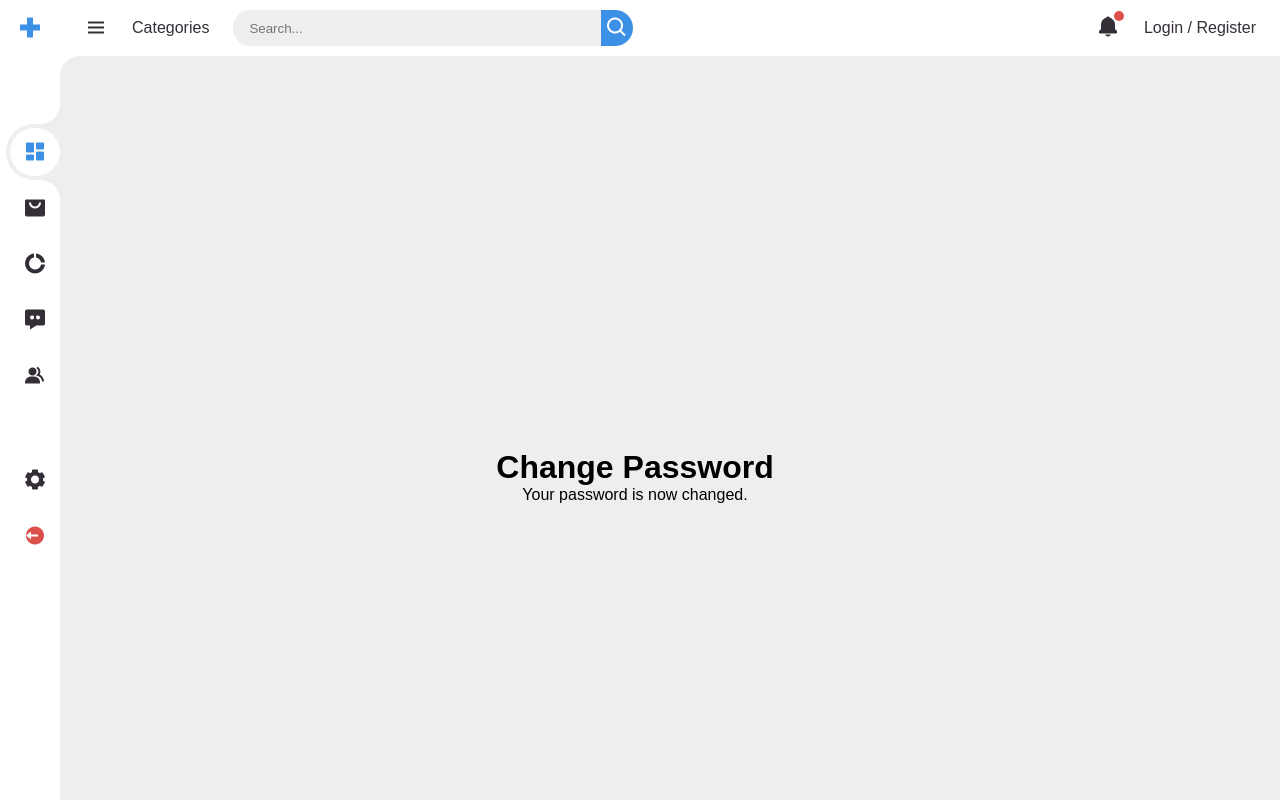
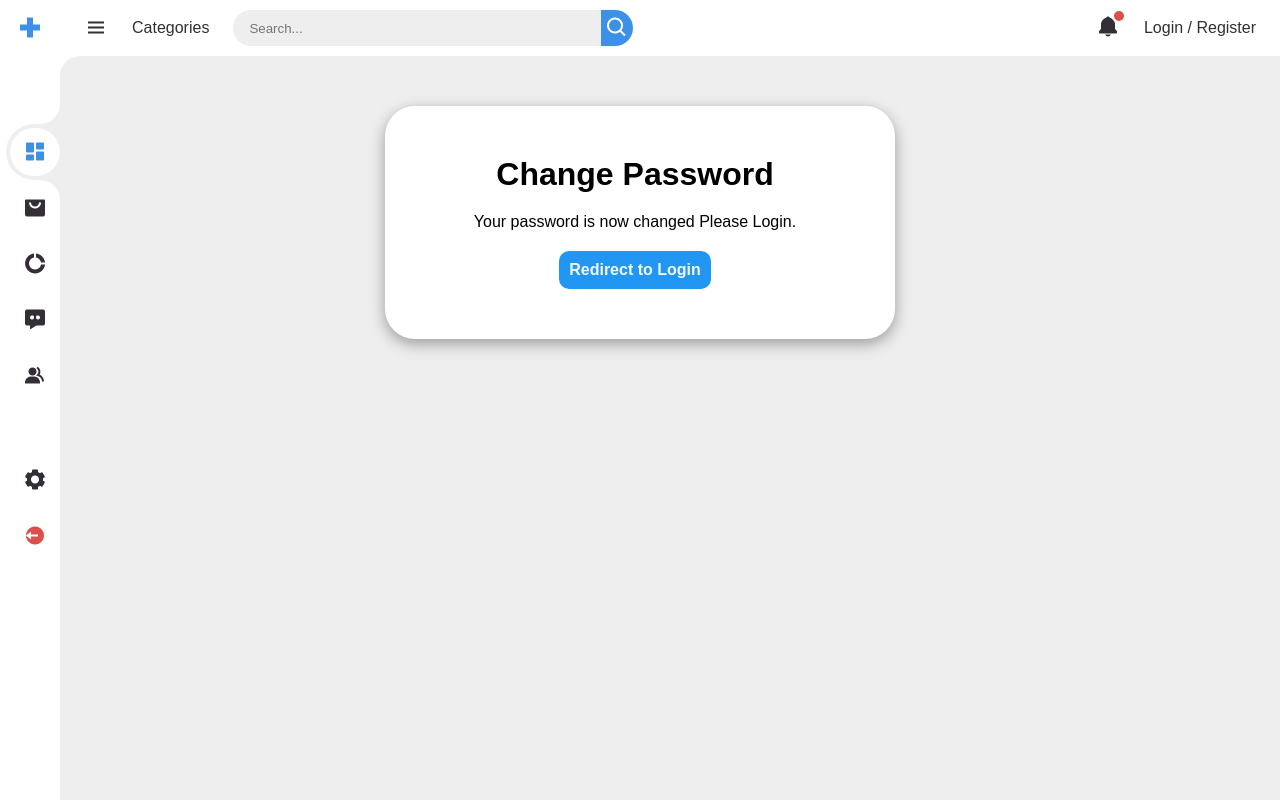
Before and after one commit to adityadorge/Secure-Healthcare-Data-Transfer, a Django app: a page that uses SHDTsys/user_auth/templates/account/password_reset_from_key_done.html in a window 1280 px wide. Run offline with Django 5.2, Linux system fonts and the light colour scheme.

Commit message:
update css and now admins will redirected to admin dashboard

```diff
--- a/SHDTsys/SHDTsys/settings.py
+++ b/SHDTsys/SHDTsys/settings.py
@@ -178,3 +178,5 @@ EMAIL_USE_TLS = True
 
 LOGIN_REDIRECT_URL = "/"
 LOGOUT_REDIRECT_URL = "/"
+
+ACCOUNT_ADAPTER = "user_auth.custom_adapter.CustomAccountAdapter"
--- a/SHDTsys/static/css/main.css
+++ b/SHDTsys/static/css/main.css
@@ -22,17 +22,19 @@
     padding: 0;
 }
 
+body.dark {
+    --light: #0c0c1e;
+    --grey: #060714;
+    --dark: #fbfbfb;
+}
+
 body {
+    background: var(--grey);
     height: 100vh;
 }
-
-a {
-    text-decoration: none;
-  }
-
-  li {
+li {
     list-style: none;
-  }
+}
 
 /* main{
     margin-top: 3rem;
@@ -165,9 +167,7 @@ nav ul li:hover ul.dropdown {
     display: flex;
     align-items: center;
     justify-content: center;
-    height: 100svh;
-    width: 100svw;
-    margin-top: 20px;
+    margin-top: 50px;
 }
 
 .box-container {
@@ -181,6 +181,11 @@ nav ul li:hover ul.dropdown {
     border-radius: 30px;
     height: 600px;
     width: 1000px
+}
+.box{
+    background-color: #fff;
+    border-radius: 30px;
+    box-shadow: rgba(0, 0, 0, 0.35) 0px 5px 15px;
 }
 
 .showcase-container {
@@ -206,6 +211,9 @@ nav ul li:hover ul.dropdown {
     padding: 50px 60px 50px 50px;
     flex-direction: column;
     align-items: center;
+}
+.login-container > h1{
+    margin-bottom: 20px;
 }
 
 .login-container>form {
@@ -240,6 +248,17 @@ nav ul li:hover ul.dropdown {
 .login-container>form>button:hover,
 .btn-submit:hover {
     background-color: #1976d2;
+}
+
+.link-btn{
+    margin-top:20px;
+    padding: 10px;
+    background-color: #2196f3;
+    color: #f1f7fc !important;
+    font-weight: bold;
+    border-radius: 10px;
+    cursor: pointer;
+
 }
 
 .login-container>a {
@@ -472,21 +491,6 @@ nav ul li:hover ul.dropdown {
 
 /* NAVBAR + sidebar */
 
-html {
-    overflow-x: hidden;
-}
-
-body.dark {
-    --light: #0c0c1e;
-    --grey: #060714;
-    --dark: #fbfbfb;
-}
-
-body {
-    background: var(--grey);
-    overflow-x: hidden;
-}
-
 /* SIDEBAR */
 #sidebar {
     position: fixed;
@@ -523,6 +527,7 @@ body {
     z-index: 500;
     padding-bottom: 20px;
     box-sizing: content-box;
+    text-decoration: none;
 }
 
 #sidebar .brand .bx {
@@ -589,6 +594,7 @@ body {
     color: var(--dark);
     white-space: nowrap;
     overflow-x: hidden;
+    text-decoration: none;
 }
 
 #sidebar .side-menu.top li.active a {
@@ -657,6 +663,7 @@ body {
 
 #content nav a {
     color: var(--dark);
+    text-decoration: none;
 }
 
 #content nav .bx.bx-menu {
--- a/SHDTsys/user_auth/templates/account/logout.html
+++ b/SHDTsys/user_auth/templates/account/logout.html
@@ -3,6 +3,7 @@
 
 
 {% block content %}
+<div class="box">
 <div class="login-container">
     <h1>Sign Out</h1>
 
@@ -13,4 +14,5 @@
         <button type="submit">Sign Out</button>
     </form>
 </div>
+</div>
 {% endblock %}
--- a/SHDTsys/user_auth/templates/account/password_reset.html
+++ b/SHDTsys/user_auth/templates/account/password_reset.html
@@ -3,6 +3,7 @@
 
 
 {% block content %}
+<div class="box">
 <div class="login-container">
 
     <h1>Password Reset</h1>
--- a/SHDTsys/user_auth/templates/account/password_reset_done.html
+++ b/SHDTsys/user_auth/templates/account/password_reset_done.html
@@ -3,12 +3,16 @@
 
 
 {% block content %}
+<div class="box">
 <div class="login-container">
 
     <h1>Password Reset</h1>
 
     <p>We have sent you an email. If you have not received it please check your spam folder. Otherwise contact us if you do not receive it in a few minutes.</p>
 
+    <a href="{%url 'home'%}" class="link-btn">Redirect to Home</a>
+
+</div>
 </div>
 
 {% endblock %}
--- a/SHDTsys/user_auth/templates/account/password_reset_from_key_done.html
+++ b/SHDTsys/user_auth/templates/account/password_reset_from_key_done.html
@@ -3,12 +3,16 @@
 
 
 {% block content %}
+<div class="box">
 <div class="login-container">
 
     <h1>Change Password</h1>
 
-    <p>Your password is now changed.</p>
+    <p>Your password is now changed Please Login.</p>
 
+    <a href="{%url 'login'%}" class="link-btn">Redirect to Login</a>
+
+</div>
 </div>
 
 {% endblock %}
```
Also changed, not shown: SHDTsys/user_auth/custom_adapter.py (added, +9 -0 lines), SHDTsys/user_auth/templates/account/password_reset_from_key.html (+4 -3 lines), SHDTsys/user_auth/views.py (line endings or trailing spaces).
